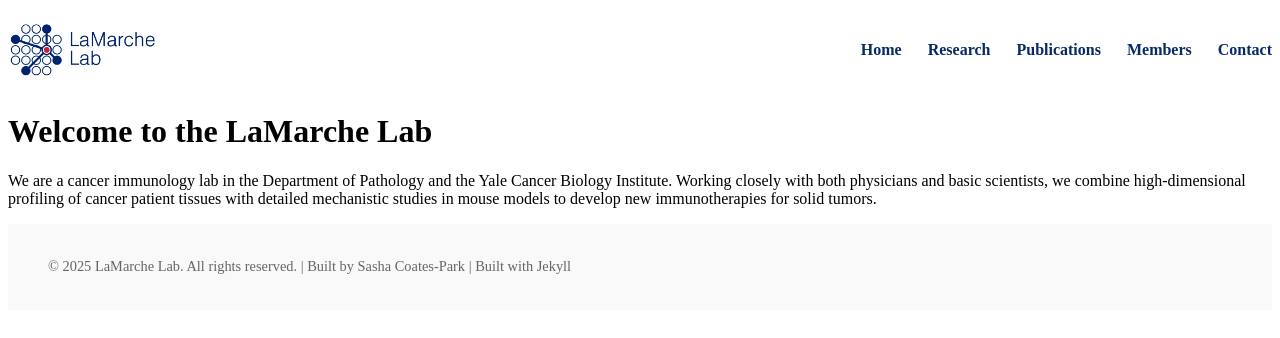
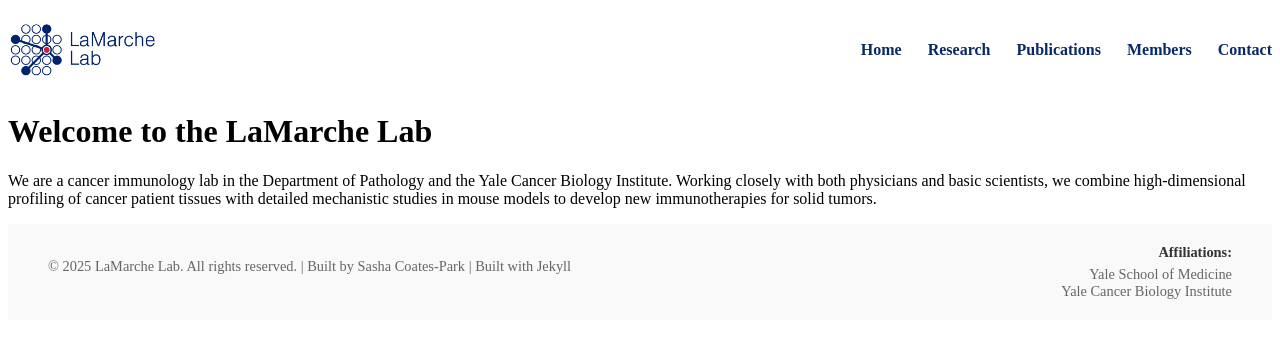
Before and after one commit to scoatespark/LaMarche-Lab, a Jekyll site: the page built from index.markdown, in a window 1280 px wide. Shown: the top 338 px of the page. Built offline with Jekyll 4.4.1, drawn with Linux system fonts in a browser that asks for light colours.

Commit message:
Update footer.html

```diff
--- a/_includes/footer.html
+++ b/_includes/footer.html
@@ -1,8 +1,12 @@
 <footer class="site-footer">
-  <div class="wrapper footer-center">
-    <p>
-      © 2025 LaMarche Lab. All rights reserved. | Built by Sasha Coates-Park | Built with
-      <a href="https://jekyllrb.com/" target="_blank">Jekyll</a>
-    </p>
+  <div class="footer-left">
+    <p>© 2025 LaMarche Lab. All rights reserved. | Built by Sasha Coates-Park | Built with <a href="https://jekyllrb.com/">Jekyll</a></p>
+  </div>
+  <div class="footer-right">
+    <h4>Affiliations:</h4>
+    <ul>
+      <li><a href="https://medicine.yale.edu/">Yale School of Medicine</a></li>
+      <li><a href="https://ycbi.yale.edu/">Yale Cancer Biology Institute</a></li>
+    </ul>
   </div>
 </footer>
```
